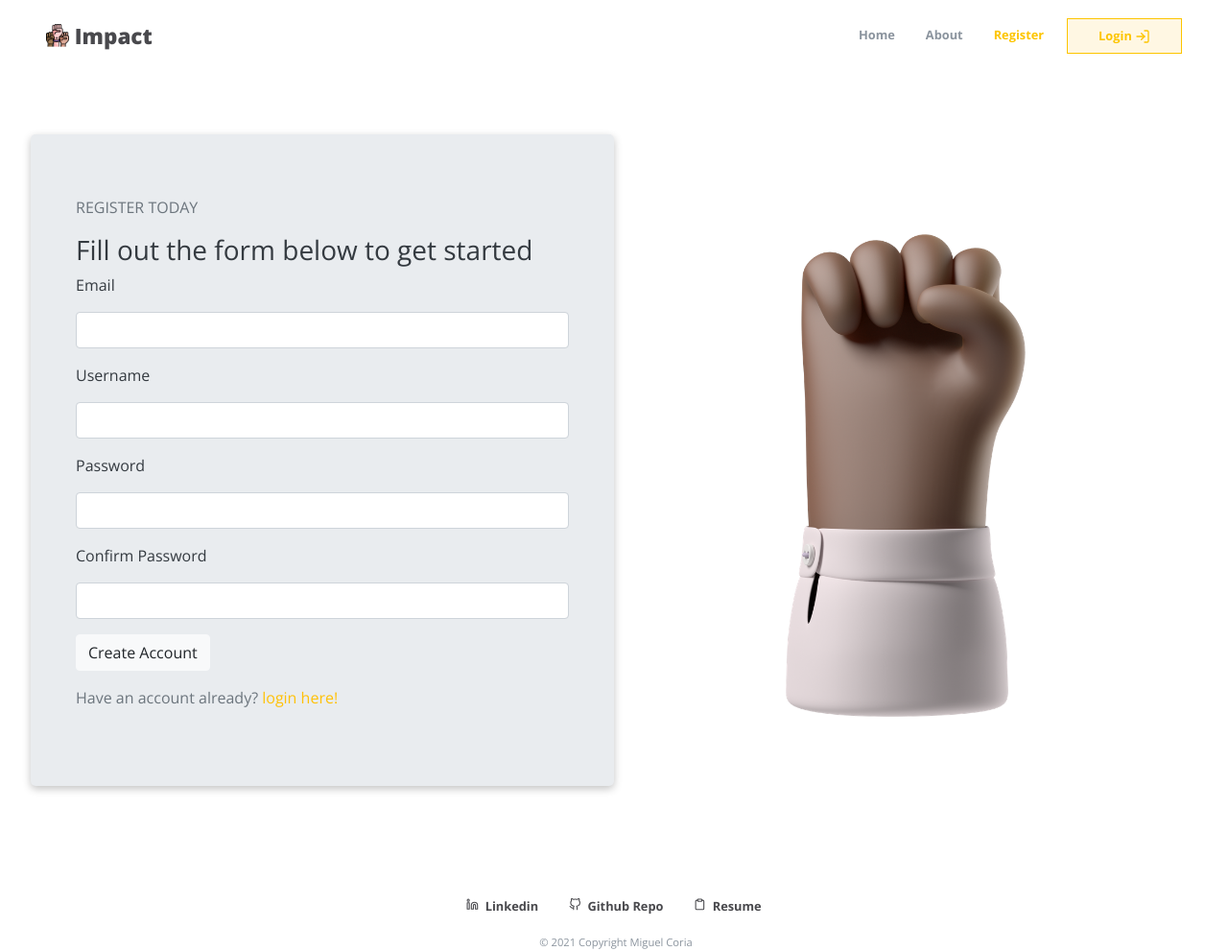
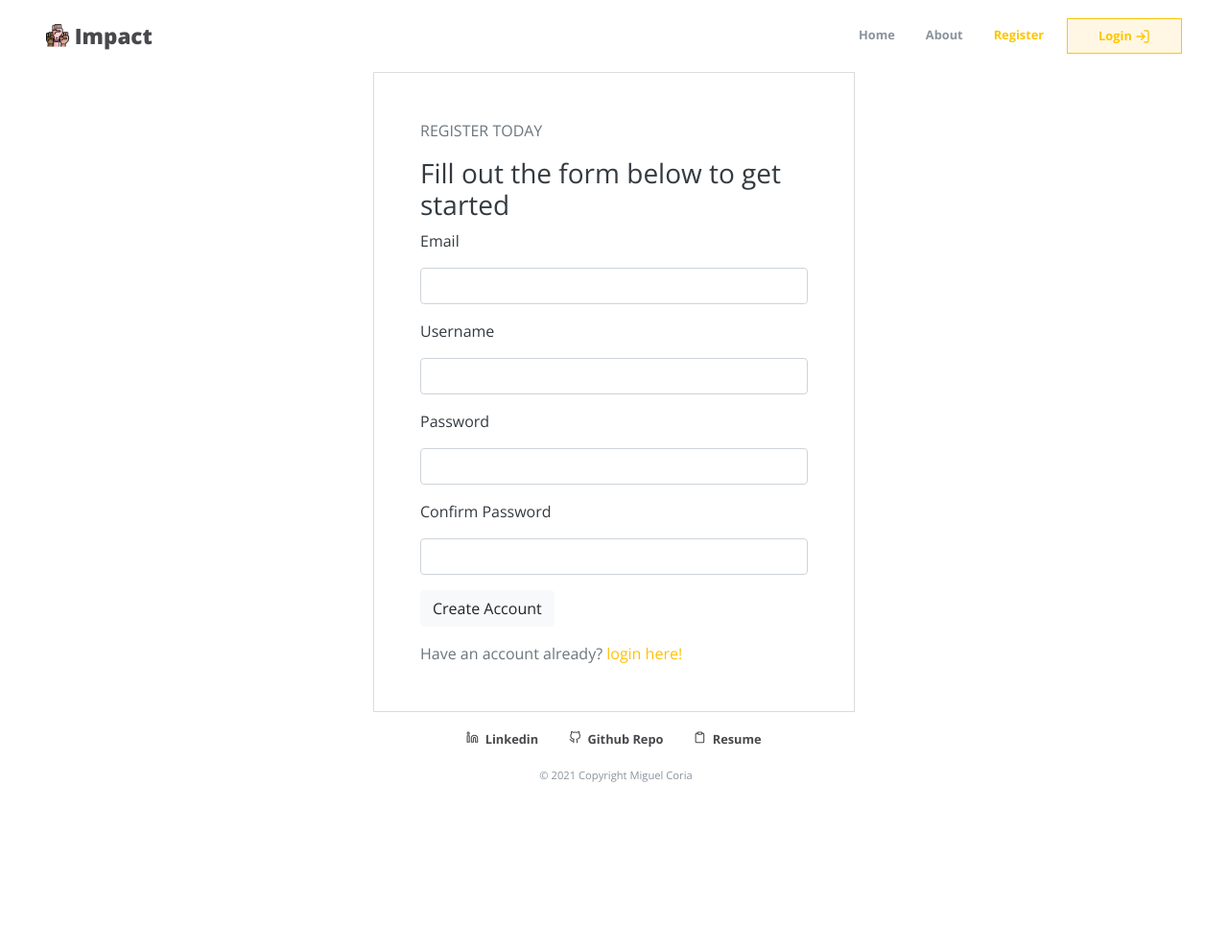
Before and after one commit to miguelcoria94/Impact, a Flask app: page /register in a window 1280 px wide. Shown: the whole page at 96% size. After the commit the page ends 815 px from the top, so only its background shows below. Run offline with Flask 2, Linux system fonts and the light colour scheme; some libraries are stand-ins or nearby versions.

Commit message:
working on register page

```diff
--- a/impact/templates/register.html
+++ b/impact/templates/register.html
@@ -1,26 +1,20 @@
-{% extends 'base.html' %}
-{% block content %}
-<div class="jumbotron bg-white m-0">
-    <div class="row align-self-center">
-        <div class="col-md-6 col-sm-12 align-self-center">
-            <div class="row jumbotron pb-6 pt-6 form-div">
-                <div class="col-sm-12">
+{% extends 'base.html' %} {% block content %}
+<div
+  class="align-self-center m-auto login-container"
+  data-aos="fade-in"
+  data-aos-duration="500"
+>
   <p class="text-muted">REGISTER TODAY</p>
-                    <h3 class="text-dark">
-                        Fill out the form below to get started
-                    </h3>
-                    {% with errors = get_flashed_messages(category_filter=["error"]) %}
-                    {% if errors %}
+  <h3 class="text-dark">Fill out the form below to get started</h3>
+  {% with errors = get_flashed_messages(category_filter=["error"]) %} {% if
+  errors %}
   <div class="alert alert-danger alert-dismissible fade show">
-                        {%- for msg in errors %}
-                        {{ msg }}
-                        {% endfor -%}
+    {%- for msg in errors %} {{ msg }} {% endfor -%}
     <button type="button" class="close" data-dismiss="alert" aria-label="Close">
       <span aria-hidden="true">&times;</span>
     </button>
   </div>
-                    {% endif %}
-                    {% endwith %}
+  {% endif %} {% endwith %}
   <form method="POST" class="">
     {{form.hidden_tag()}}
     <div class="form-group">
@@ -39,18 +33,11 @@
       {{form.confirm_password.label(class='form-group text-dark')}}
       {{form.confirm_password(class='form-control')}}
     </div>
-                        <div class="form-group">
-                            {{form.submit(class='btn btn-light')}}
-                        </div>
+    <div class="form-group">{{form.submit(class='btn btn-light')}}</div>
   </form>
-                        <p class="text-muted">Have an account already? <a class="text-warning" href="/login">login here!</a>
-                        </p>
-                </div>
-            </div>
-        </div>
-        <div class="col-md-6 d-flex justify-content-center align-self-center">
-            <img class="" align='center' src="{{url_for('static',filename='images/register-hand.png')}}" width="250">
-        </div>
-    </div>
+  <span class="text-muted"
+    >Have an account already?
+    <a class="text-warning" href="/login">login here!</a>
+  </span>
 </div>
 {% endblock %}
```
Lines whose indentation alone changed are shown as unchanged.
